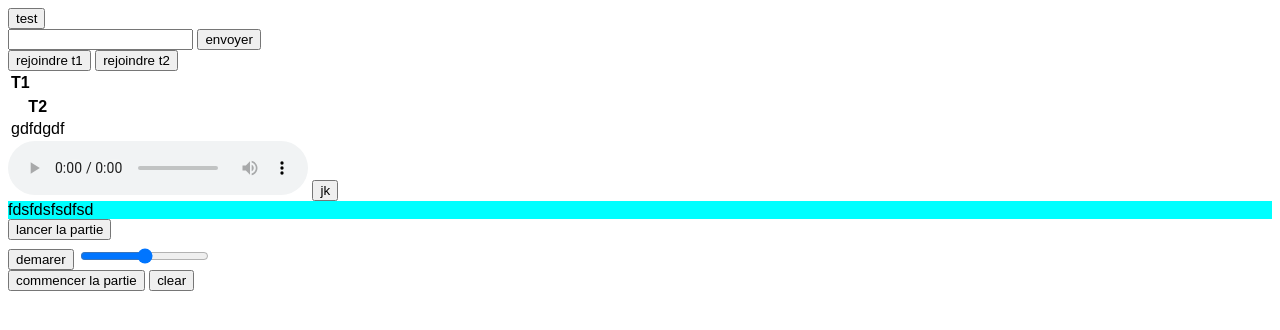
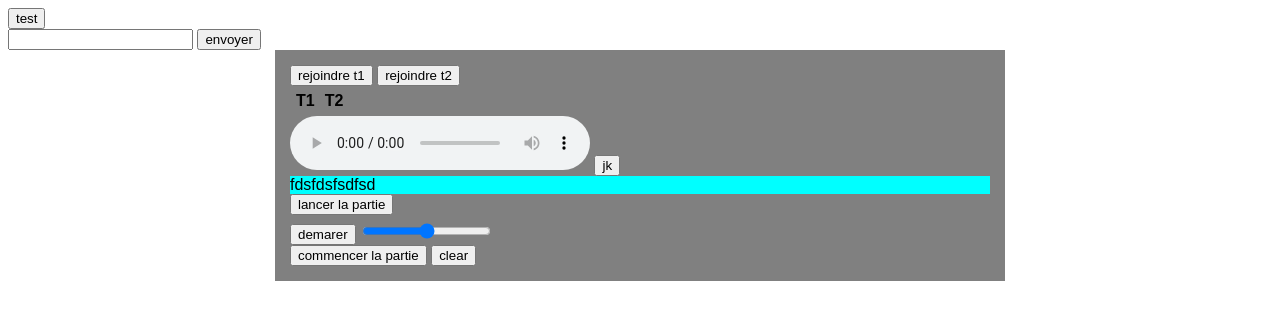
Before and after one commit to tureti123/zeioutoitueoiittjlerkjterlkjtlrktjelkrjtlkzejtrl, a website: page among legend.html in a window 1280 px wide. Drawn offline with nearby package versions, Linux system fonts and the light colour scheme; no server answers.

Commit message:
css et tableau ajuster (vite fait)

```diff
--- a/among legend.html
+++ b/among legend.html
@@ -40,10 +40,13 @@
             }
         }
     </script>
-
+    <div id="container">
     <button onclick="Tù(1,'a')">rejoindre t1</button>
     <button onclick="Tù(0,'b')">rejoindre t2</button>
-    <table id="sktt1">
+
+    <table>
+    <tr>
+    <td><table id="sktt1">
         <thead>
             <tr>
                 <th>T1</th>
@@ -52,7 +55,8 @@
         <tbody id="T1">
         </tbody>
     </table>
-
+    </td>
+    <td>
     <table id="sktt0">
         <thead>
             <tr>
@@ -60,10 +64,11 @@
             </tr>
         </thead>
         <tbody id="T0">
-            <td>gdfdgdf</td>
         </tbody>
     </table>
-
+    </td>
+    </tr>
+    </table>
     <script id="rejoindre team 1">
         let t = 0
         let rejoin = ''
@@ -530,5 +535,6 @@ function clear(){
     socket.emit('clear')
 }
 </script>
+</div>
 <div id="class"></div>
 </html>
--- a/joli.css
+++ b/joli.css
@@ -3,12 +3,18 @@ body { font-family: Arial, sans-serif; }
 #messages2 li { padding: 8px; margin-bottom: 10px; background-color: #f4f4f4; }
 
 #T1 li{
-
     padding-left: 200px;
     padding-top: 200px;
     background-color: aqua;
-
 }
 #role{
     background-color: aqua;
 }
+
+#container{
+    margin-left: auto;
+    margin-right: auto;
+    background-color: grey;
+    padding: 15px;
+    width: 700px;
+}
```
